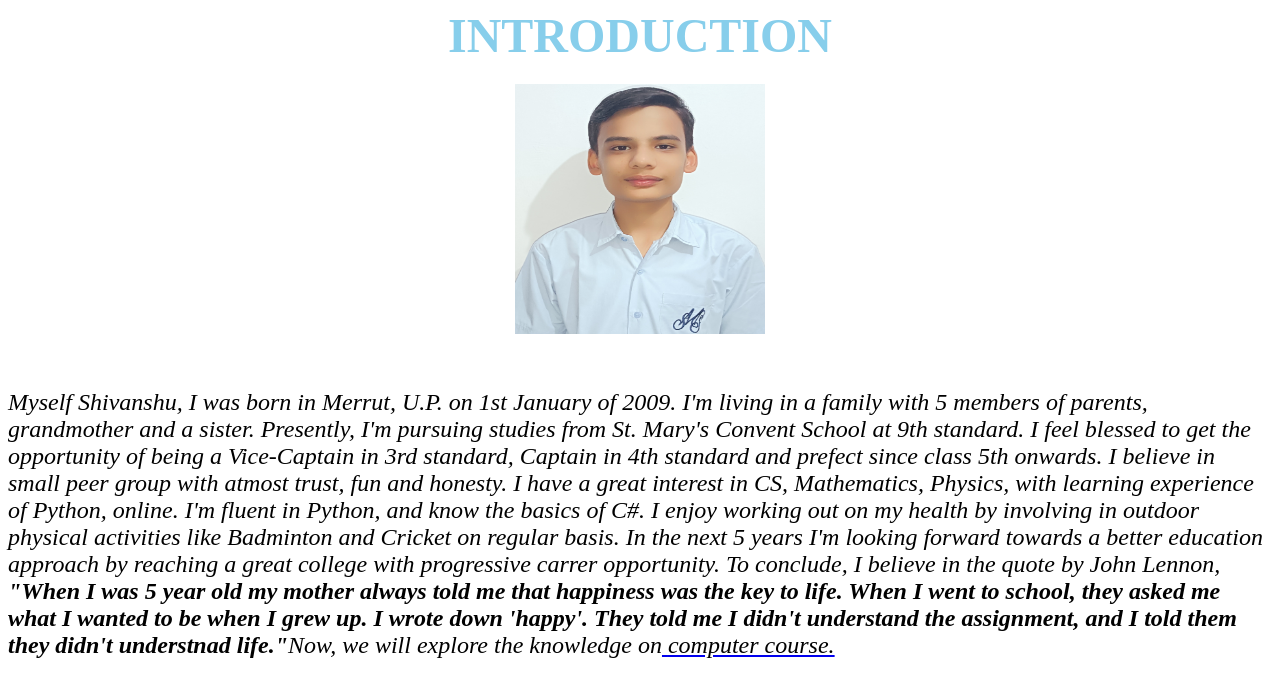
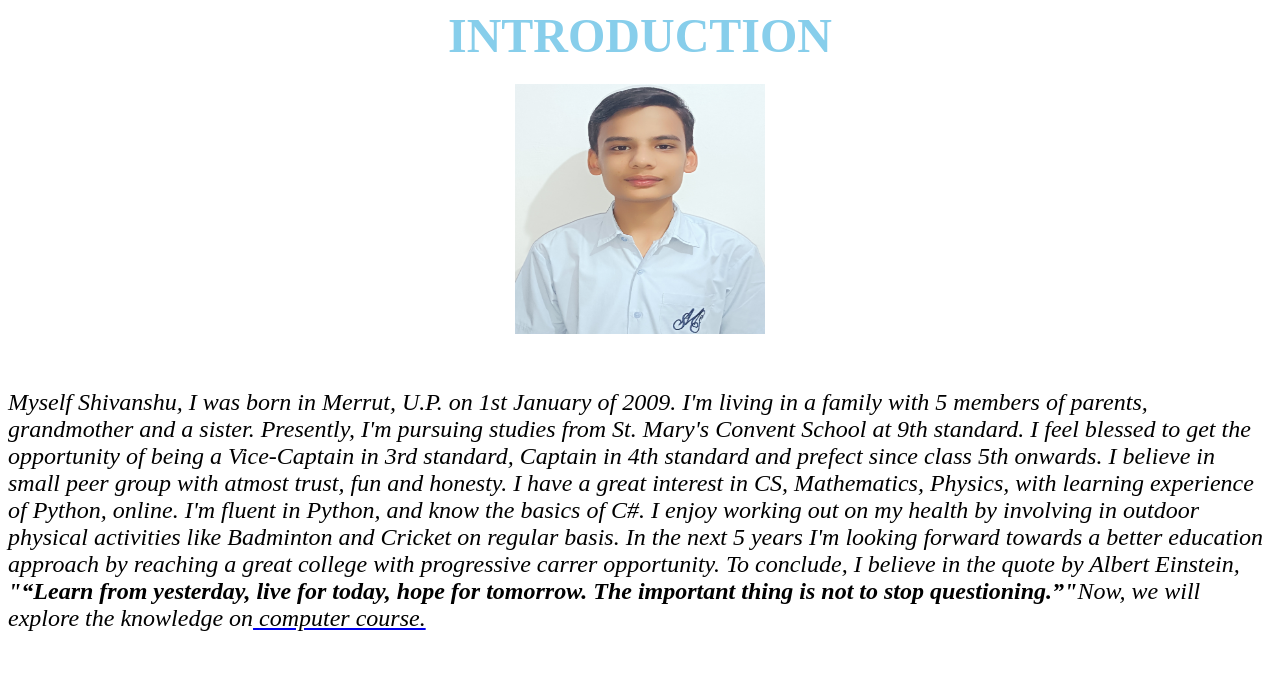
Before and after one commit to shivanshu-chdry/School-HTML-Project, a plain HTML site: page index.html in a window 1280 px wide. Drawn offline with Linux system fonts and the light colour scheme.

Commit message:
Update index.html

```diff
--- a/index.html
+++ b/index.html
@@ -22,10 +22,7 @@
             working out on my health by involving
             in outdoor physical activities like Badminton and Cricket on regular basis. In the next 5 years I'm looking
             forward towards a better education approach by reaching a great college with progressive carrer opportunity.
-            To conclude, I believe in the quote by John Lennon, <strong>"When I was 5 year old my mother always told me
-            that happiness was the key to life. When I went to school, they asked me what I wanted to be when I grew
-            up. I wrote down 'happy'. They told me I didn't understand the assignment, and I told them they didn't
-            understnad life."</strong>Now, we will explore the knowledge on<a href="content.html">
+            To conclude, I believe in the quote by Albert Einstein, <strong>"“Learn from yesterday, live for today, hope for tomorrow. The important thing is not to stop questioning.”"</strong>Now, we will explore the knowledge on<a href="content.html">
                 <font color="black">computer course.</font>
             </a>
     </address>
```
